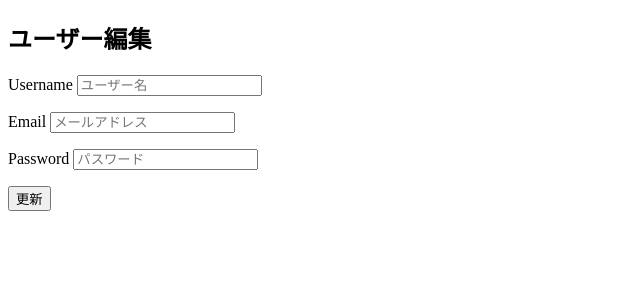
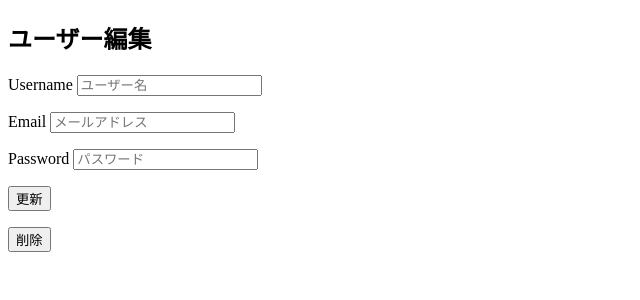
Before and after one commit to fu-kunn/flaskbook, a Flask app: template apps/crud/templates/crud/edit.html in a window 1280 px wide. Shown: the top 300 px of the page, without its empty margins (0-640 px from the left). Run offline with Flask 2, Linux system fonts and the light colour scheme; the template is opened without the code that fills it, so the values that code supplies are empty, except form fields; form fields are guessed from the names that the template uses.

Commit message:
[Add]ユーザー削除フォームのテンプレート作成

```diff
--- a/apps/crud/templates/crud/edit.html
+++ b/apps/crud/templates/crud/edit.html
@@ -35,5 +35,9 @@
     {% endfor %}
     <p><input type="submit" value="更新" /></p>
   </form>
+  <form action="{{ url_for('crud.delete_user', user_id=user.id) }}" method="POST">
+    {{ form.csrf_token }}
+      <input type="submit" value="削除">
+  </form>
 </body>
 </html>
```
